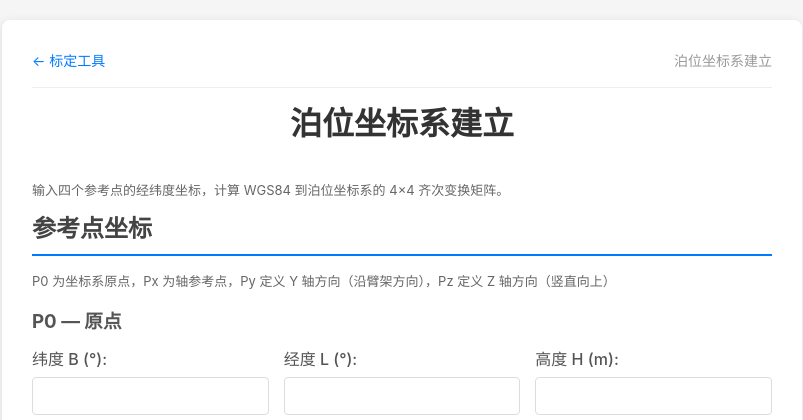
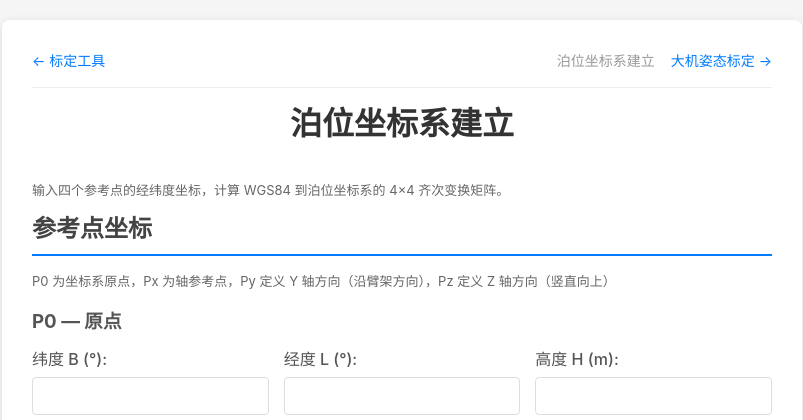
Before and after one commit to yuehan1228/calibration_tool, a Flask app: page /local_axis_setup in a window 1280 px wide. Shown: the top 420 px of the page, without its empty margins (238-1041 px from the left). Run offline with Flask 2, Linux system fonts and the light colour scheme.

Commit message:
fix: 修改泊位坐标系页面

```diff
--- a/templates/local_axis_setup.html
+++ b/templates/local_axis_setup.html
@@ -10,7 +10,10 @@
     <div class="container">
         <nav class="nav-bar">
             <a href="/">← 标定工具</a>
-            <span class="nav-current">泊位坐标系建立</span>
+            <span>
+                <span class="nav-current">泊位坐标系建立</span>
+                <a href="/posture_calib" style="margin-left: 12px;">大机姿态标定 →</a>
+            </span>
         </nav>
 
         <h1>泊位坐标系建立</h1>
```
